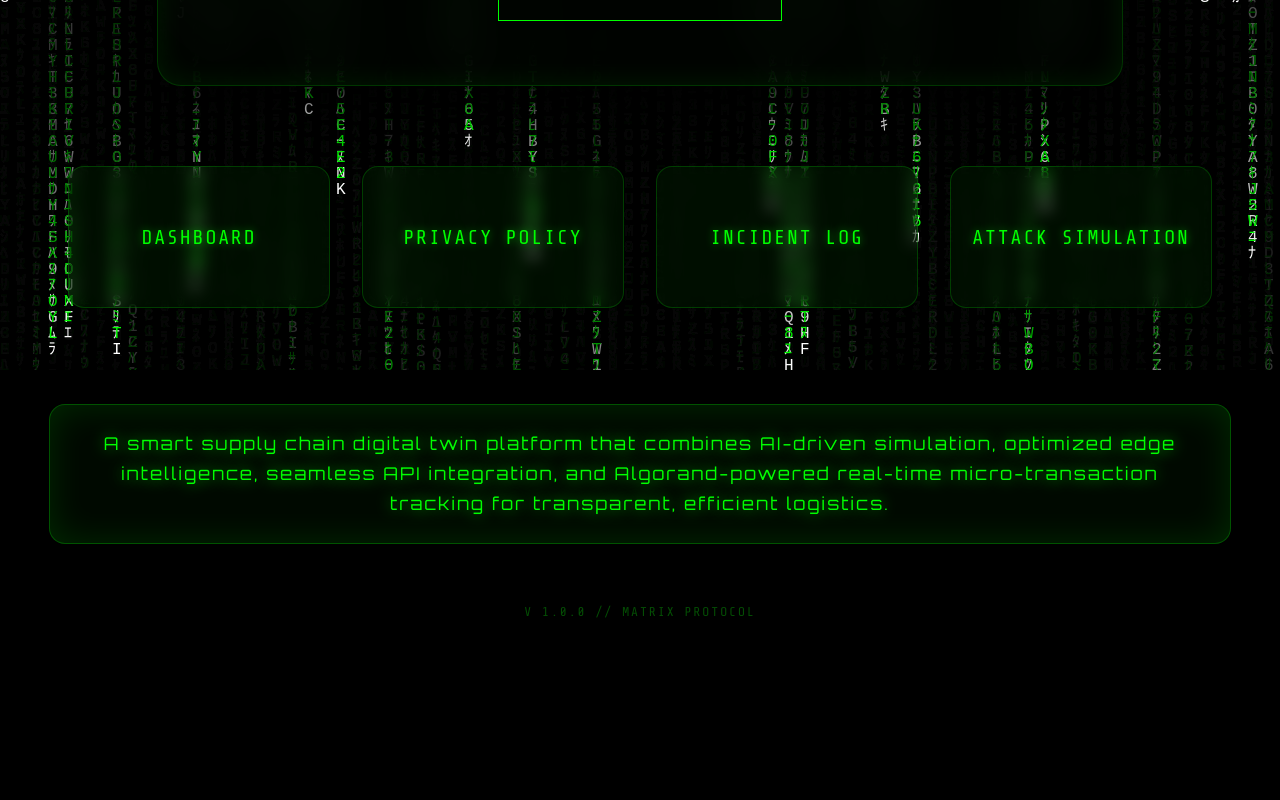
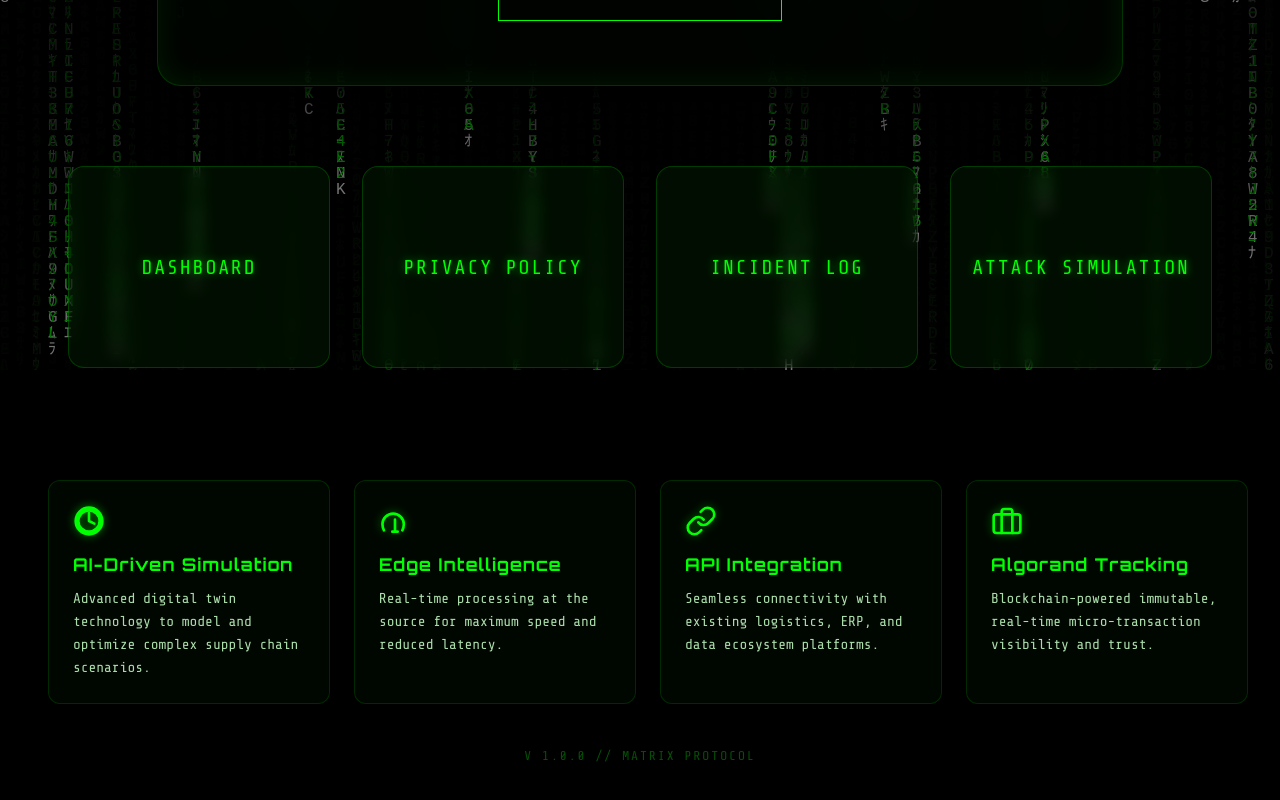
Before and after one commit to Byte-Builders-28/Zion, a React app in the folder frontend/: page / in a window 1280 px wide. Shown: the part 430-1230 px from the top of the page. Before the commit the page ends 1110 px from the top, so only its background shows below. Built offline with nearby package versions, Linux system fonts and the light colour scheme; the HTML template or start-up script is replaced by a standard one.

Commit message:
Added frontend for feature options(#12)

```diff
--- a/frontend/src/LandingPage.css
+++ b/frontend/src/LandingPage.css
@@ -136,39 +136,70 @@
   letter-spacing: 2px;
 }
 
-.site-summary-container {
+.features-section {
   width: 100%;
-  max-width: 1100px;
-  margin: 3rem auto;
-  text-align: center;
-  padding: 1.5rem 2.5rem;
+  max-width: 1200px;
+  margin: 4rem auto 2rem;
+  padding: 0 1rem;
   z-index: 5;
   position: relative;
-  background: rgba(0, 15, 0, 0.6);
-  backdrop-filter: blur(15px);
-  -webkit-backdrop-filter: blur(15px);
-  border: 1px solid rgba(0, 255, 0, 0.3);
-  border-radius: 16px;
-  box-shadow:
-    0 20px 50px rgba(0, 0, 0, 0.8),
-    inset 0 0 30px rgba(0, 255, 0, 0.1);
-  animation: summaryPulse 4s infinite alternate;
 }
 
-@keyframes summaryPulse {
-  from { box-shadow: 0 20px 50px rgba(0, 0, 0, 0.8), inset 0 0 20px rgba(0, 255, 0, 0.05); }
-  to { box-shadow: 0 20px 60px rgba(0, 0, 0, 0.9), inset 0 0 40px rgba(0, 255, 0, 0.15); }
+.features-grid {
+  display: grid;
+  grid-template-columns: repeat(auto-fit, minmax(260px, 1fr));
+  gap: 1.5rem;
+  animation: featuresFadeIn 1s ease-out;
 }
 
-.site-summary {
+@keyframes featuresFadeIn {
+  from { opacity: 0; transform: translateY(20px); }
+  to { opacity: 1; transform: translateY(0); }
+}
+
+.feature-box {
+  background: rgba(0, 15, 0, 0.4);
+  backdrop-filter: blur(10px);
+  -webkit-backdrop-filter: blur(10px);
+  border: 1px solid rgba(0, 255, 0, 0.15);
+  border-radius: 12px;
+  padding: 1.5rem;
+  transition: all 0.3s cubic-bezier(0.4, 0, 0.2, 1);
+  display: flex;
+  flex-direction: column;
+  align-items: flex-start;
+  text-align: left;
+}
+
+.feature-box:hover {
+  transform: translateY(-8px);
+  background: rgba(0, 30, 0, 0.6);
+  border-color: rgba(0, 255, 0, 0.5);
+  box-shadow: 0 10px 30px rgba(0, 255, 0, 0.2);
+}
+
+.feature-icon {
+  width: 32px;
+  height: 32px;
+  color: #0f0;
+  margin-bottom: 1rem;
+  filter: drop-shadow(0 0 5px rgba(0, 255, 0, 0.5));
+}
+
+.feature-title {
   color: #0f0;
   font-family: 'Orbitron', sans-serif;
   font-size: 1.1rem;
-  line-height: 1.7;
-  opacity: 1;
-  text-shadow: 0 0 15px rgba(0, 255, 0, 0.7);
-  letter-spacing: 2px;
+  margin: 0 0 0.75rem 0;
+  letter-spacing: 1px;
+}
+
+.feature-desc {
+  color: #aaddaa;
+  font-size: 0.9rem;
+  line-height: 1.6;
   margin: 0;
+  font-family: 'Share Tech Mono', monospace;
 }
 
 @keyframes glitch {
--- a/frontend/src/LandingPage.jsx
+++ b/frontend/src/LandingPage.jsx
@@ -29,6 +29,50 @@ const LandingPage = () => {
     }
   ];
 
+  const features = [
+    {
+      title: 'AI-Driven Simulation',
+      description: 'Advanced digital twin technology to model and optimize complex supply chain scenarios.',
+      icon: (
+        <svg viewBox="0 0 24 24" fill="none" stroke="currentColor" strokeWidth="2" strokeLinecap="round" strokeLinejoin="round">
+          <path d="M12 2a10 10 0 1 0 10 10A10 10 0 0 0 12 2zm0 18a8 8 0 1 1 8-8 8 8 0 0 1-8 8z" />
+          <path d="M12 6v6l4 2" />
+        </svg>
+      )
+    },
+    {
+      title: 'Edge Intelligence',
+      description: 'Real-time processing at the source for maximum speed and reduced latency.',
+      icon: (
+        <svg viewBox="0 0 24 24" fill="none" stroke="currentColor" strokeWidth="2" strokeLinecap="round" strokeLinejoin="round">
+          <path d="M17.5 19c.7-1.3 1.1-2.8 1.1-4.5 0-4.4-3.6-8-8-8S2.6 10.1 2.6 14.5c0 1.7.4 3.2 1.1 4.5" />
+          <path d="M12 11v9" />
+          <path d="M10 20h4" />
+        </svg>
+      )
+    },
+    {
+      title: 'API Integration',
+      description: 'Seamless connectivity with existing logistics, ERP, and data ecosystem platforms.',
+      icon: (
+        <svg viewBox="0 0 24 24" fill="none" stroke="currentColor" strokeWidth="2" strokeLinecap="round" strokeLinejoin="round">
+          <path d="M10 13a5 5 0 0 0 7.54.54l3-3a5 5 0 0 0-7.07-7.07l-1.72 1.71" />
+          <path d="M14 11a5 5 0 0 0-7.54-.54l-3 3a5 5 0 0 0 7.07 7.07l1.71-1.71" />
+        </svg>
+      )
+    },
+    {
+      title: 'Algorand Tracking',
+      description: 'Blockchain-powered immutable, real-time micro-transaction visibility and trust.',
+      icon: (
+        <svg viewBox="0 0 24 24" fill="none" stroke="currentColor" strokeWidth="2" strokeLinecap="round" strokeLinejoin="round">
+          <rect x="2" y="7" width="20" height="14" rx="2" ry="2" />
+          <path d="M16 21V5a2 2 0 0 0-2-2h-4a2 2 0 0 0-2 2v16" />
+        </svg>
+      )
+    }
+  ];
+
   return (
     <div className="landing-container">
       <MatrixRain />
@@ -54,12 +98,16 @@ const LandingPage = () => {
         </nav>
       </div>
 
-      <div className="site-summary-container">
-        <p className="site-summary">
-          A smart supply chain digital twin platform that combines AI-driven simulation,
-          optimized edge intelligence, seamless API integration, and Algorand-powered
-          real-time micro-transaction tracking for transparent, efficient logistics.
-        </p>
+      <div className="features-section">
+        <div className="features-grid">
+          {features.map((feature, index) => (
+            <div key={index} className="feature-box">
+              <div className="feature-icon">{feature.icon}</div>
+              <h3 className="feature-title">{feature.title}</h3>
+              <p className="feature-desc">{feature.description}</p>
+            </div>
+          ))}
+        </div>
       </div>
 
       <footer className="landing-footer">
--- a/frontend/src/components/MatrixRain.jsx
+++ b/frontend/src/components/MatrixRain.jsx
@@ -77,7 +77,8 @@ const MatrixRain = () => {
         width: '100%',
         height: '100%',
         zIndex: -1, // Keep it behind everything
-        backgroundColor: 'black'
+        backgroundColor: 'black',
+        opacity: 0.45 // Soften the background effect
       }}
     />
   );
--- a/frontend/src/components/TiltCard.css
+++ b/frontend/src/components/TiltCard.css
@@ -1,7 +1,7 @@
 .tilt-card {
   position: relative;
   width: 260px;
-  height: 140px;
+  height: 200px;
   background: rgba(0, 255, 0, 0.05);
   backdrop-filter: blur(8px);
   -webkit-backdrop-filter: blur(8px);
```
